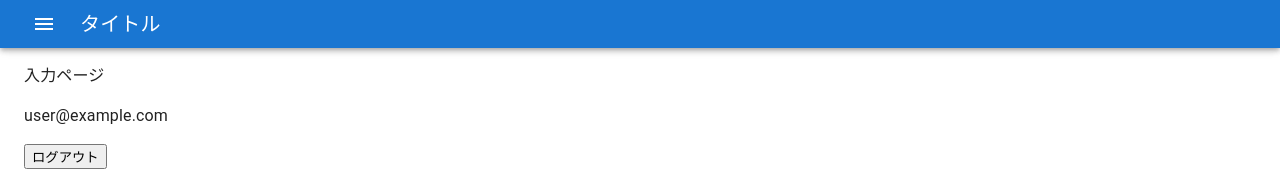
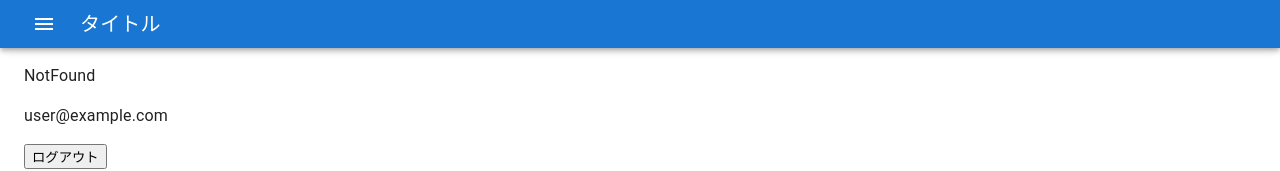
Before and after one commit to kewpie134134/kakeibo-pwa, a React (Vite) app: page / in a window 1280 px wide. Before the commit this address led to /input/. Shown: the top 171 px of the page. Built offline with nearby package versions, Linux system fonts and the light colour scheme; no server answers; sample sign-in values are in the browser's storage.

Commit message:
[update] feature/#7 ログイン判定前にリダイレクトすることを防ぐ

```diff
--- a/src/organisms/ResponsiveDrawer.tsx
+++ b/src/organisms/ResponsiveDrawer.tsx
@@ -86,6 +86,9 @@ type ResponsiveDrawerProps = {
 const ResponsiveDrawer = ({ children }: ResponsiveDrawerProps) => {
   const [isDrawerOpen, setIsDrawerOpen] = useState(false);
 
+  // ローディング状態の State
+  const [loading, setLoading] = useState<boolean>(true);
+
   // zustand 状態を管理
   const { user, setUser } = useAuthUser();
 
@@ -103,6 +106,7 @@ const ResponsiveDrawer = ({ children }: ResponsiveDrawerProps) => {
   useEffect(() => {
     onAuthStateChanged(auth, (currentUser) => {
       setUser(currentUser);
+      setLoading(false);
     });
   }, [setUser]);
 
@@ -112,10 +116,10 @@ const ResponsiveDrawer = ({ children }: ResponsiveDrawerProps) => {
     navigate("/login/");
   };
 
-  console.log(user);
-
   return (
     <>
+      {/* ローディングが false の時に画面を表示させる */}
+      {!loading && (
         <Box sx={styles.root}>
           <CssBaseline />
           {/* AppBar */}
@@ -164,6 +168,7 @@ const ResponsiveDrawer = ({ children }: ResponsiveDrawerProps) => {
             )}
           </Main>
         </Box>
+      )}
     </>
   );
 };
--- a/src/pages/App.tsx
+++ b/src/pages/App.tsx
@@ -20,7 +20,6 @@ const App: React.FC = () => {
             <Route path="/register/" element={<Register />} />
             <Route path="/login/" element={<Login />} />
             {/* 本ページ */}
-            <Route path="/" element={<Input />} />
             <Route path="/input/" element={<Input />} />
             <Route path="/note/" element={<Note />} />
             <Route path="/calendar/" element={<Calendar />} />
```
Lines whose indentation alone changed are shown as unchanged.
